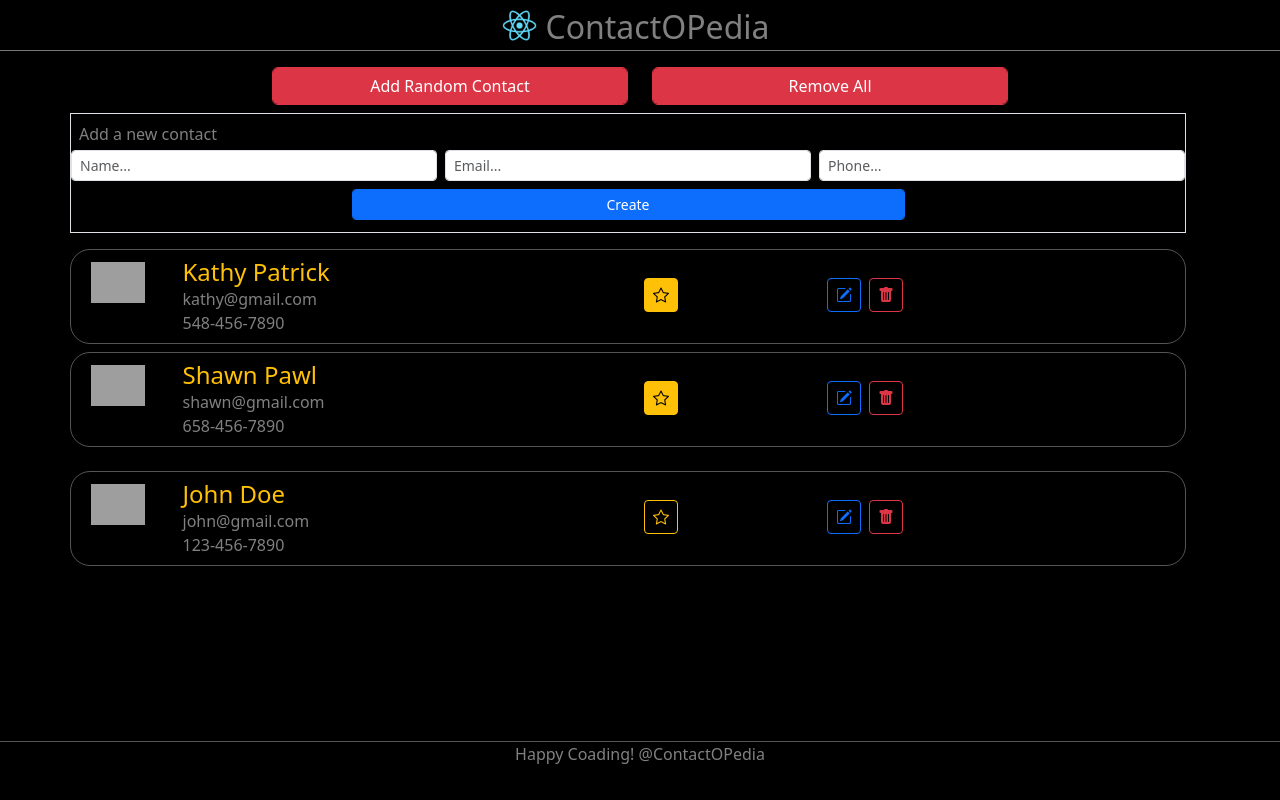
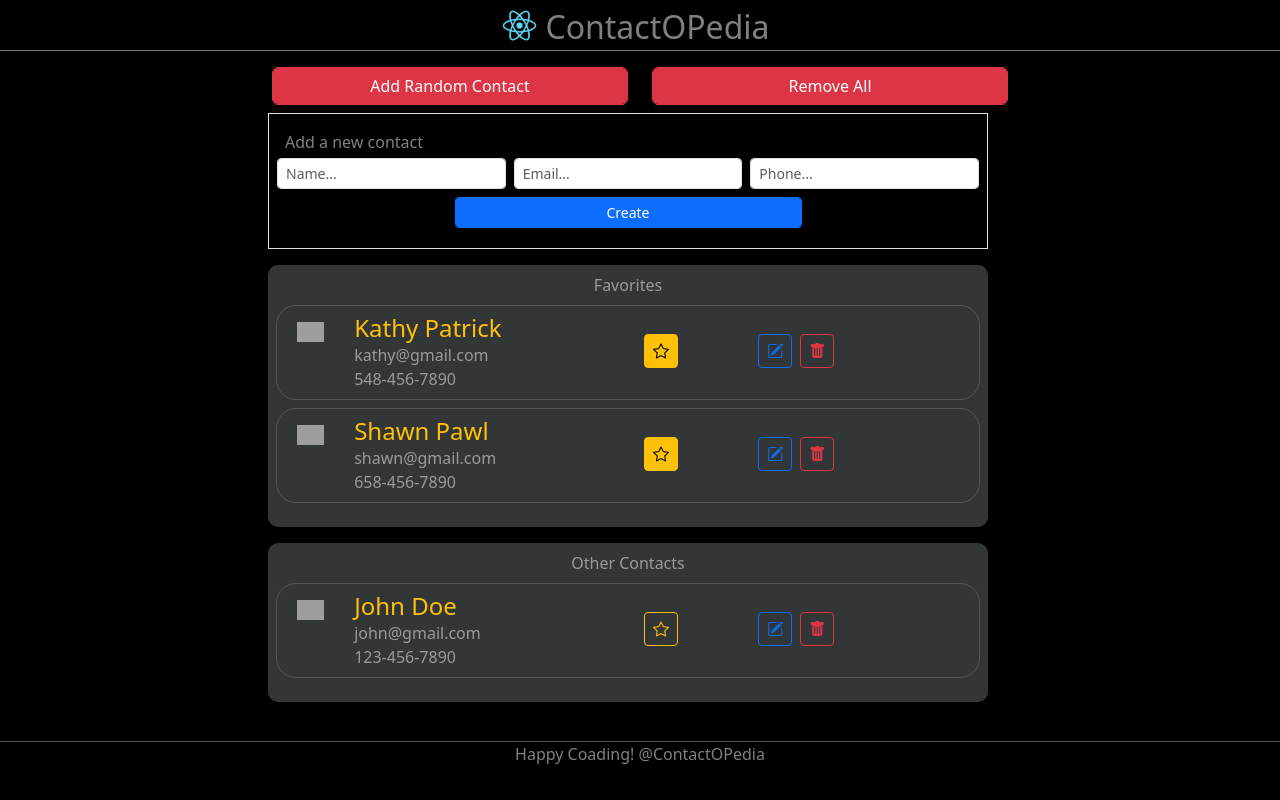
Before and after one commit to masum-rayhan/React-Projects, a React (Create React App) app in the folder contactopedia/: page / in a window 1280 px wide. Built offline with nearby package versions, Linux system fonts and the light colour scheme; grey boxes are pictures that could not be loaded.

Commit message:
look & feel contactopedia

```diff
--- a/contactopedia/src/Components/ContactPages/AddContact.jsx
+++ b/contactopedia/src/Components/ContactPages/AddContact.jsx
@@ -1,7 +1,7 @@
 const AddContact = () => {
   return (
     <div className="border text-white p-2">
-      <div className="row">
+      <div className="row p-2">
         <div className="col-12 text-white-50">Add a new contact</div>
         <div className="col-12 col-md-4 p-1">
           <input
--- a/contactopedia/src/Components/ContactPages/ContactIndex.jsx
+++ b/contactopedia/src/Components/ContactPages/ContactIndex.jsx
@@ -49,21 +49,27 @@
               <RemoveAllContact />
             </div>
             <div className="row py-2">
+              <div className="row col-8 offset-2">
                 <AddContact />
               </div>
+            </div>
             <div className="row py-2">
+              <div className="row col-8 offset-2">
                 <FavoriteContacts
                   contacts={this.state.contactList.filter(
                     (u) => u.isFavorite === true
                   )}
                 />
               </div>
+            </div>
             <div className="row py-2">
+              <div className="row col-8 offset-2">
                 <GeneralContacts
                   contacts={this.state.contactList.filter(
                     (u) => u.isFavorite === false
                   )}
                 />
+              </div>
             </div>
           </div>
         </div>
--- a/contactopedia/src/Components/ContactPages/FavoriteContacts.jsx
+++ b/contactopedia/src/Components/ContactPages/FavoriteContacts.jsx
@@ -1,11 +1,17 @@
 import Contact from "./Contact";
 const FavoriteContacts = (props) => {
-    return(
-        <div>
-            {props.contacts.map((obj, index) => (
-                <Contact contact = {obj} key={index}/>
-            ))}
-        </div>
-    )
-}
+  return (
+    <div
+      className="col-12 py-2"
+      style={{ backgroundColor: "#323637", borderRadius: "10px" }}
+    >
+      <div className="text-center text-white-50">Favorites</div>
+      <div className="p-2">
+        {props.contacts.map((obj, index) => (
+          <Contact contact={obj} key={index} />
+        ))}
+      </div>
+    </div>
+  );
+};
 export default FavoriteContacts;
--- a/contactopedia/src/Components/ContactPages/GeneralContacts.jsx
+++ b/contactopedia/src/Components/ContactPages/GeneralContacts.jsx
@@ -1,11 +1,17 @@
 import Contact from "./Contact";
 const GeneralContacts = (props) => {
     return(
-        <div>
-            {props.contacts.map((obj, index) => (
-                <Contact contact = {obj} key={index}/>
-            ))}
-        </div>
+        <div
+      className="col-12 py-2"
+      style={{ backgroundColor: "#323637", borderRadius: "10px" }}
+    >
+      <div className="text-center text-white-50">Other Contacts</div>
+      <div className="p-2">
+        {props.contacts.map((obj, index) => (
+          <Contact contact={obj} key={index} />
+        ))}
+      </div>
+    </div>
     )
 }
 export default GeneralContacts;
```
Lines whose indentation alone changed are shown as unchanged.
